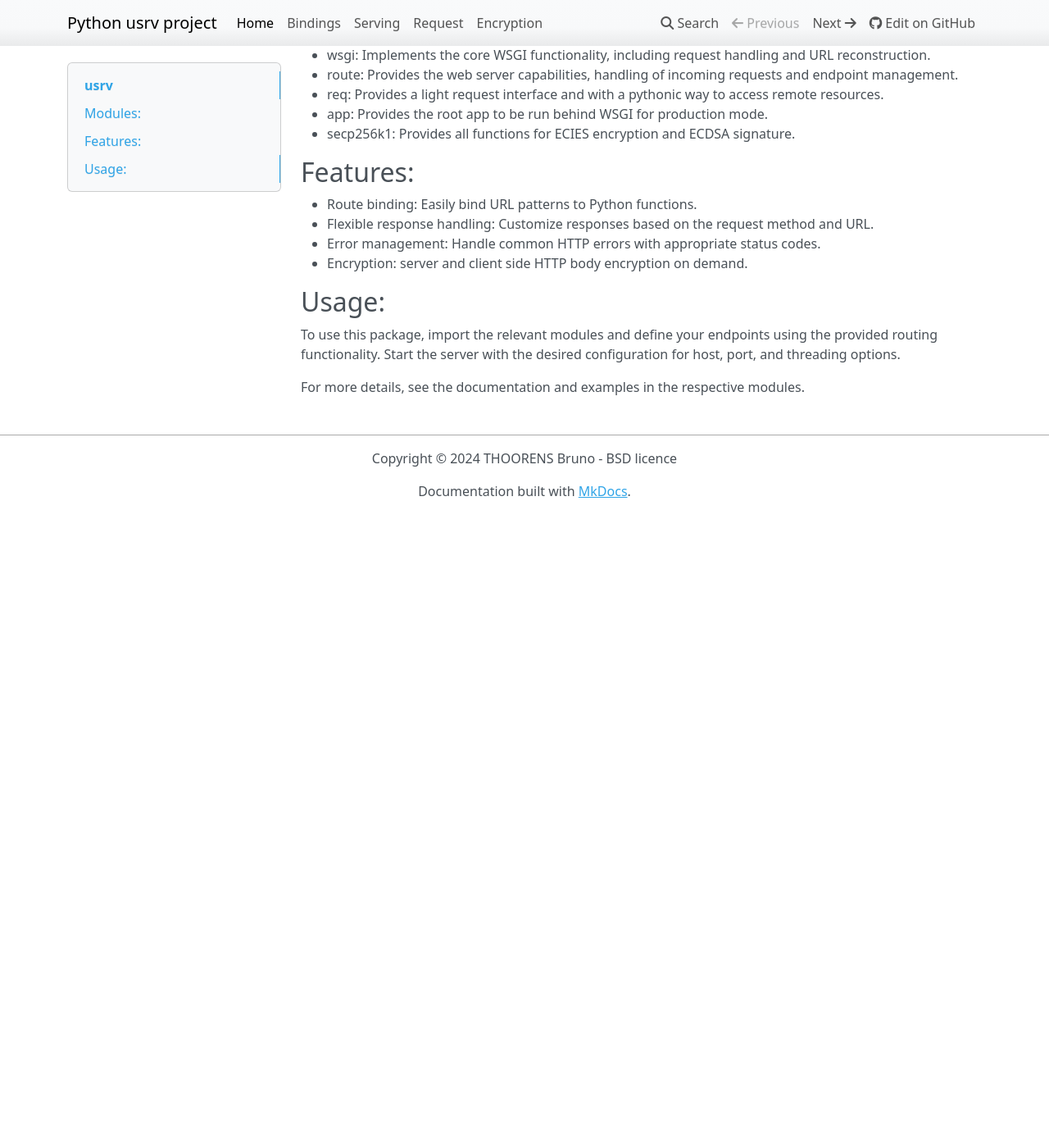
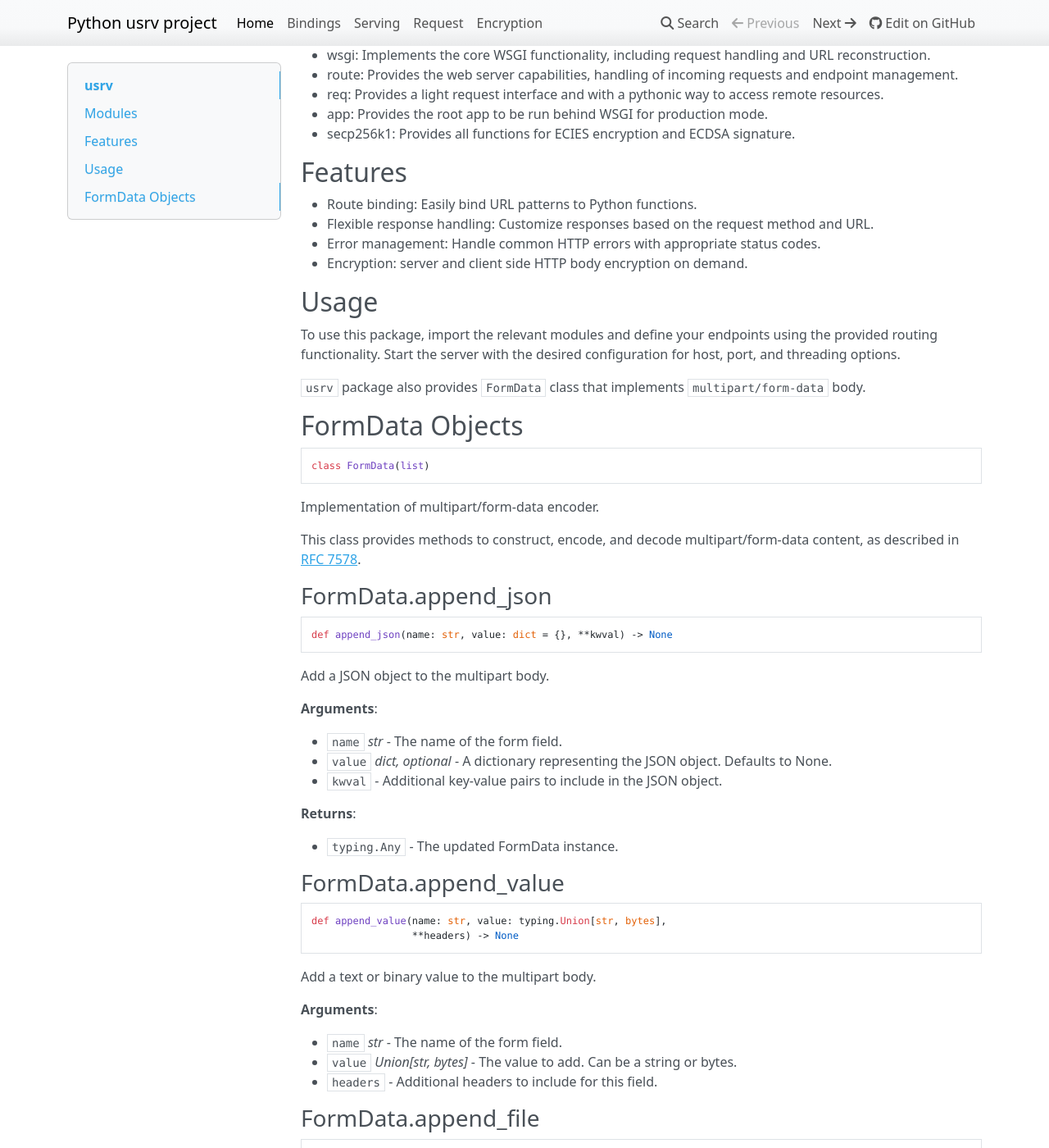
Before and after one commit to Moustikitos/micro-server, an MkDocs documentation site: the page built from docs/index.md, in a window 1280 px wide and 1400 px high, scrolled down 270 px. Shown: the whole window at 82% size. Built offline with MkDocs 1.6.1, drawn with Linux system fonts in a browser that asks for light colours; nearby versions of some CDN libraries; before the commit the page ends 900 px from its top, so only the background shows below that; some of the changed text lies outside the part shown.

Commit message:
doc: package documentation update

````diff
--- a/docs/index.md
+++ b/docs/index.md
@@ -10,7 +10,7 @@
 outlined in PEP 3333, providing a flexible interface for handling HTTP
 requests and responses.
 
-## Modules:
+## Modules
 - wsgi: Implements the core WSGI functionality, including request
   handling and URL reconstruction.
 - route: Provides the web server capabilities, handling of incoming requests
@@ -20,16 +20,162 @@
 - app: Provides the root app to be run behind WSGI for production mode.
 - secp256k1: Provides all functions for ECIES encryption and ECDSA signature.
 
-## Features:
+## Features
 - Route binding: Easily bind URL patterns to Python functions.
 - Flexible response handling: Customize responses based on the request
   method and URL.
 - Error management: Handle common HTTP errors with appropriate status codes.
 - Encryption: server and client side HTTP body encryption on demand.
 
-## Usage:
+## Usage
 To use this package, import the relevant modules and define your endpoints
 using the provided routing functionality. Start the server with the desired
 configuration for host, port, and threading options.
 
-For more details, see the documentation and examples in the respective modules.
+`usrv` package also provides `FormData` class that implements
+`multipart/form-data` body.
+
+<a id="usrv.FormData"></a>
+
+## FormData Objects
+
+```python
+class FormData(list)
+```
+
+Implementation of multipart/form-data encoder.
+
+This class provides methods to construct, encode, and decode
+multipart/form-data content, as described in [RFC 7578](https://datatracker.ietf.org/doc/html/rfc7578).
+
+<a id="usrv.FormData.append_json"></a>
+
+### FormData.append\_json
+
+```python
+def append_json(name: str, value: dict = {}, **kwval) -> None
+```
+
+Add a JSON object to the multipart body.
+
+**Arguments**:
+
+- `name` _str_ - The name of the form field.
+- `value` _dict, optional_ - A dictionary representing the JSON object.
+  Defaults to None.
+- `kwval` - Additional key-value pairs to include in the JSON object.
+
+
+**Returns**:
+
+- `typing.Any` - The updated FormData instance.
+
+<a id="usrv.FormData.append_value"></a>
+
+### FormData.append\_value
+
+```python
+def append_value(name: str, value: typing.Union[str, bytes],
+                 **headers) -> None
+```
+
+Add a text or binary value to the multipart body.
+
+**Arguments**:
+
+- `name` _str_ - The name of the form field.
+- `value` _Union[str, bytes]_ - The value to add. Can be a string or
+  bytes.
+- `headers` - Additional headers to include for this field.
+
+<a id="usrv.FormData.append_file"></a>
+
+### FormData.append\_file
+
+```python
+def append_file(name: str, path: str) -> typing.Any
+```
+
+Add a file to the multipart body.
+
+**Arguments**:
+
+- `name` _str_ - The name of the form field.
+- `path` _str_ - The path to the file to be added.
+
+
+**Raises**:
+
+- `IOError` - If the file does not exist.
+
+<a id="usrv.FormData.dumps"></a>
+
+### FormData.dumps
+
+```python
+def dumps() -> str
+```
+
+Encode the FormData instance as a multipart/form-data body.
+
+**Returns**:
+
+- `str` - The encoded body and the corresponding Content-Type header.
+
+<a id="usrv.FormData.dump"></a>
+
+### FormData.dump
+
+```python
+def dump(folder: str = None) -> None
+```
+
+Save the FormData instance to files in a directory.
+
+Each field in the FormData is written to a separate file.
+Additional metadata is saved as JSON.
+
+**Returns**:
+
+  None
+
+<a id="usrv.FormData.encode"></a>
+
+### FormData.encode
+
+```python
+@staticmethod
+def encode(data: dict) -> str
+```
+
+Encode a dictionary as a multipart/form-data string.
+
+**Arguments**:
+
+- `data` _dict_ - The data to encode. Can include filepath, strings, or
+  FormData instances.
+
+
+**Returns**:
+
+- `str` - The encoded multipart/form-data string.
+
+<a id="usrv.FormData.decode"></a>
+
+### FormData.decode
+
+```python
+@staticmethod
+def decode(data: str) -> typing.Any
+```
+
+Decode a multipart/form-data string into a FormData instance.
+
+**Arguments**:
+
+- `data` _str_ - The multipart/form-data string to decode.
+
+
+**Returns**:
+
+- `FormData` - The decoded FormData instance.
--- a/pydoc-markdown.yml
+++ b/pydoc-markdown.yml
@@ -33,7 +33,7 @@
     - title: Home
       name: index
       contents:
-      - usrv
+      - usrv.FormData.*
     - title: Bindings
       contents:
       - usrv.route.*
````
Also changed, not shown: usrv/__init__.py (+5 -4 lines).
